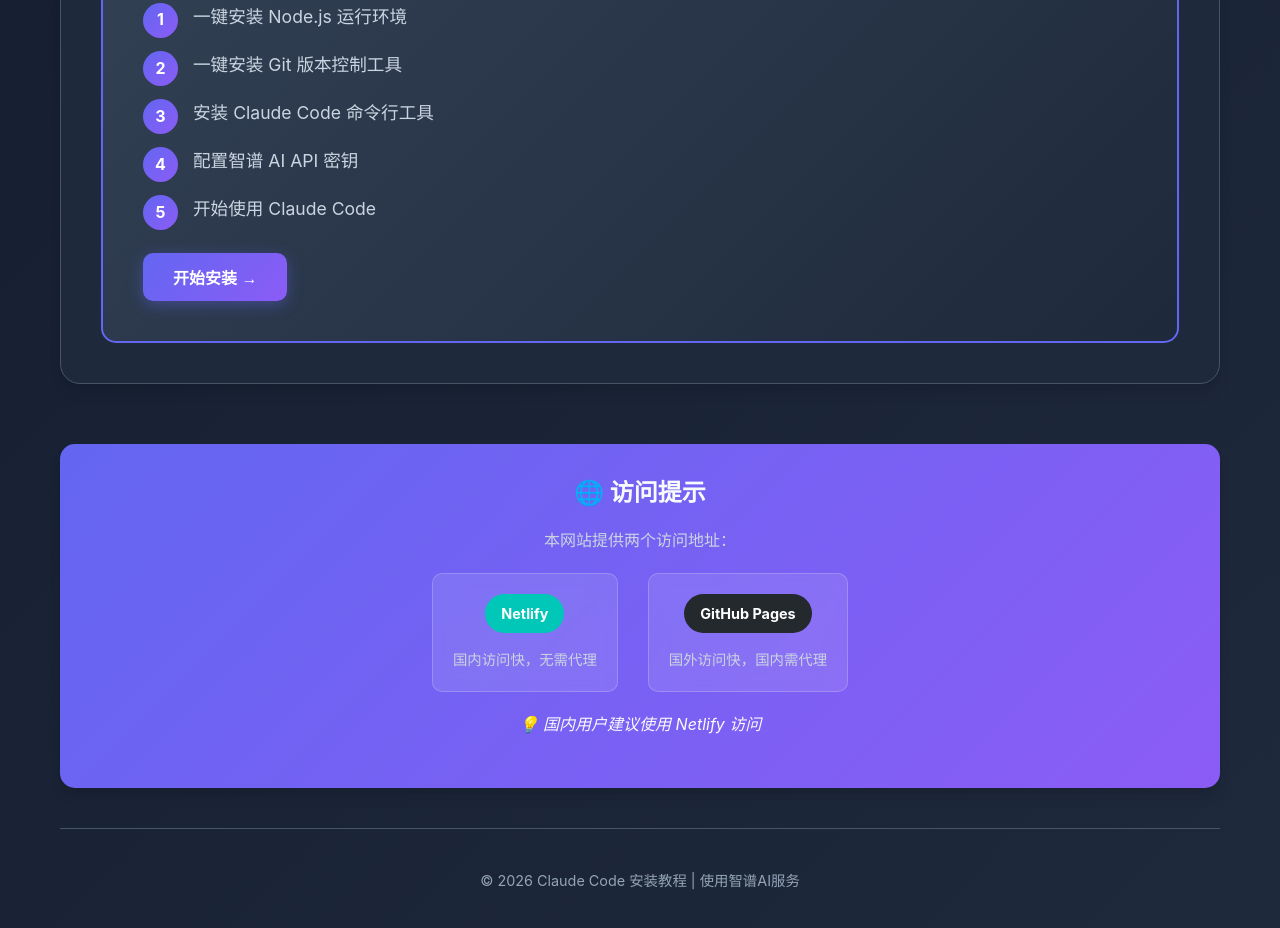
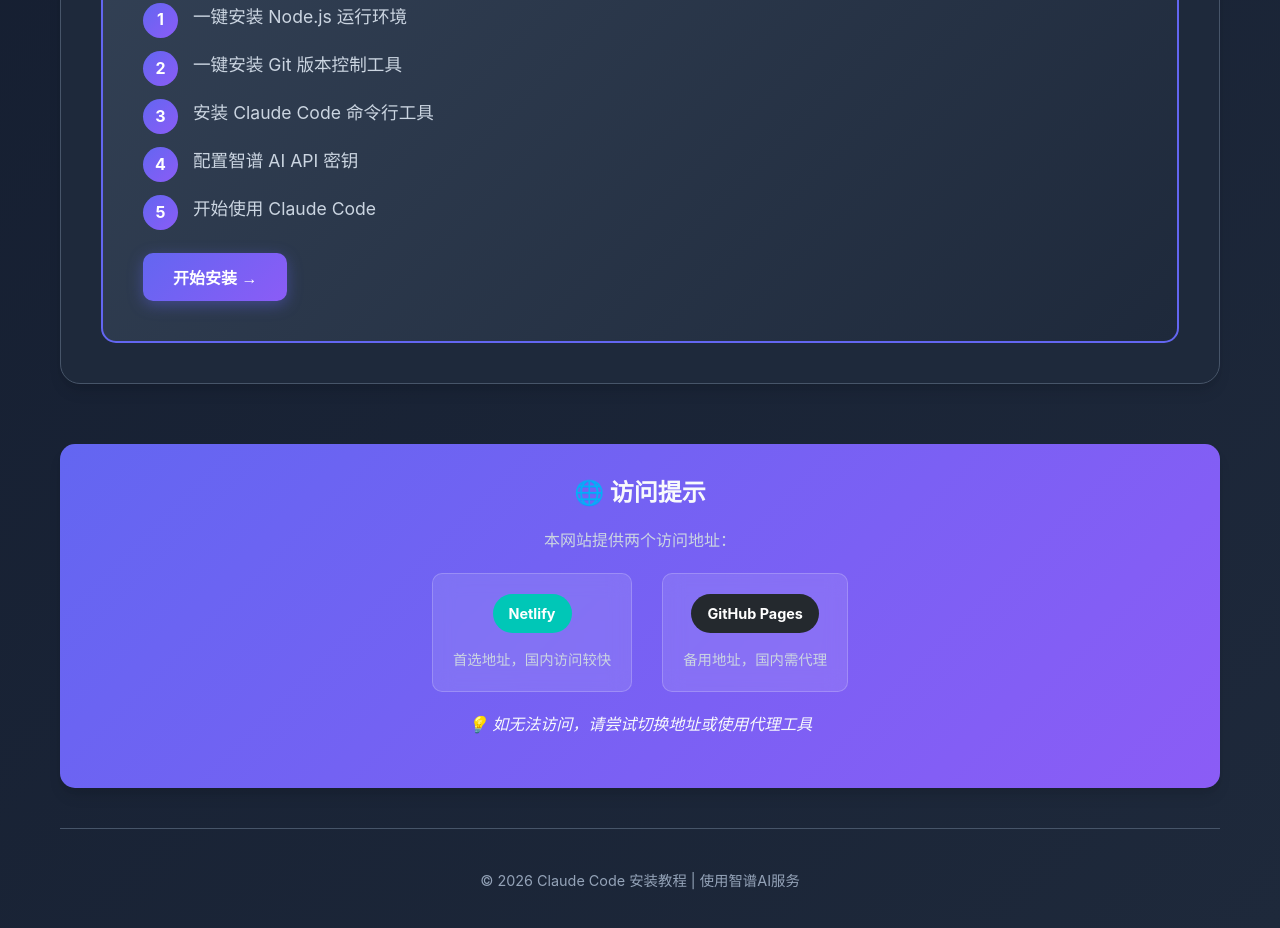
Before and after one commit to appleman886/Claude-code-tutorial, a website: page index.html in a window 1280 px wide. Shown: the part 1932-2860 px from the top of the page. Drawn offline with Linux system fonts and the light colour scheme.

Commit message:
更新访问说明，使用 Netlify 作为主要访问地址

```diff
--- a/index.html
+++ b/index.html
@@ -615,7 +615,7 @@
             </section>
         </main>
 
-        <!-- 国内访问提示 -->
+        <!-- 访问提示 -->
         <div class="access-notice">
             <div class="notice-content">
                 <h3>🌐 访问提示</h3>
@@ -623,14 +623,14 @@
                 <div class="access-links">
                     <a href="https://claude-code-tutorial.netlify.app" target="_blank" class="access-link">
                         <span class="badge netlify">Netlify</span>
-                        <span class="access-desc">国内访问快，无需代理</span>
+                        <span class="access-desc">首选地址，国内访问较快</span>
                     </a>
                     <a href="https://appleman886.github.io/Claude-code-tutorial/" target="_blank" class="access-link">
                         <span class="badge github">GitHub Pages</span>
-                        <span class="access-desc">国外访问快，国内需代理</span>
+                        <span class="access-desc">备用地址，国内需代理</span>
                     </a>
                 </div>
-                <p class="tip">💡 国内用户建议使用 Netlify 访问</p>
+                <p class="tip">💡 如无法访问，请尝试切换地址或使用代理工具</p>
             </div>
         </div>
 
```
Also changed, not shown: PROJECT_STATUS.md (+4 -4 lines).
